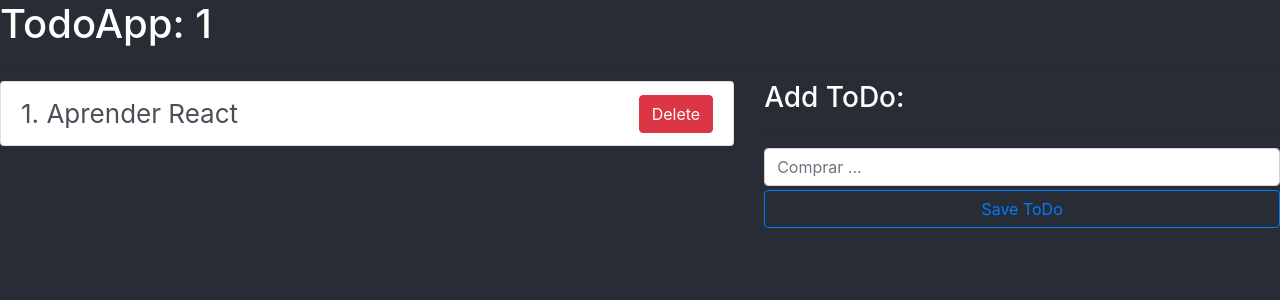
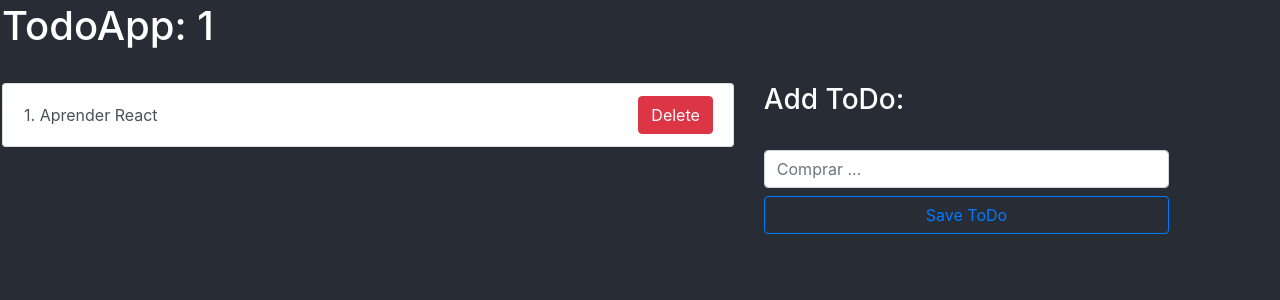
Before and after one commit to JhonPerez95/Hook-App, a React (Create React App) app: page / in a window 1280 px wide. Shown: the top 300 px of the page. Built offline with nearby package versions, Linux system fonts and the light colour scheme.

Commit message:
form, useForm

```diff
--- a/src/components/useReducer/TodoApp.js
+++ b/src/components/useReducer/TodoApp.js
@@ -1,5 +1,9 @@
 import React, { useReducer } from 'react';
+
 import todoReducer from './todoReducer';
+import useForm from '../../hook/useForm';
+
+import './style.css';
 
 const initialState = [
   {
@@ -10,7 +14,31 @@ const initialState = [
 ];
 
 const TodoApp = () => {
-  const [todos] = useReducer(todoReducer, initialState);
+  const [todos, dispatch] = useReducer(todoReducer, initialState);
+
+  const [formState, handleInputChange, resetInput] = useForm({
+    description: '',
+  });
+  const { description } = formState;
+
+  const handleSunmit = (e) => {
+    e.preventDefault();
+
+    const newTodo = {
+      id: new Date().getTime(),
+      description: description,
+      done: false,
+    };
+
+    const action = {
+      type: 'ADD_TODO',
+      payload: newTodo,
+    };
+
+    dispatch(action);
+    resetInput();
+  };
+
   return (
     <div>
       <h1>TodoApp: {todos.length}</h1>
@@ -31,18 +59,23 @@ const TodoApp = () => {
             ))}
           </ul>
         </div>
-        <div className="col-5">
+        <div className="col-4">
           <h3>Add ToDo:</h3>
           <hr />
-          <form action="">
+          <form onSubmit={handleSunmit}>
             <input
               type="text"
               className="form-control"
               name="description"
               placeholder="Comprar ..."
               autoComplete="off"
+              value={description}
+              onChange={handleInputChange}
             />
-            <button className="btn btn-outline-primary mt-1 btn-block">
+            <button
+              className="btn btn-outline-primary mt-2 btn-block"
+              type="submit"
+            >
               Save ToDo
             </button>
           </form>
--- /dev/null
+++ b/src/components/useReducer/style.css
@@ -0,0 +1,25 @@
+.list-group-item {
+  align-items: center;
+  display: flex;
+  justify-content: space-between;
+}
+
+p {
+  margin: 1px;
+  cursor: pointer;
+}
+
+.complete {
+  text-decoration: line-through;
+}
+
+body {
+  margin: 2px;
+  font-family: -apple-system, BlinkMacSystemFont, 'Segoe UI', 'Roboto', 'Oxygen',
+    'Ubuntu', 'Cantarell', 'Fira Sans', 'Droid Sans', 'Helvetica Neue',
+    sans-serif;
+  background-color: #282c34;
+
+  color: white;
+  overflow: hidden;
+}
--- a/src/components/useReducer/todoReducer.js
+++ b/src/components/useReducer/todoReducer.js
@@ -1,7 +1,7 @@
 const todoReducer = (state = [], action) => {
   switch (action.type) {
-    // case 'ADD_TODO':
-    //   break;
+    case 'ADD_TODO':
+      return [...state, action.payload];
 
     default:
       return state;
--- a/src/components/useState/CounterApp.js
+++ b/src/components/useState/CounterApp.js
@@ -1,5 +1,4 @@
 import React, { useState } from 'react';
-import PropTypes from 'prop-types';
 
 const CounterApp = () => {
   const [state, setState] = useState({
@@ -26,6 +25,4 @@ const CounterApp = () => {
   );
 };
 
-CounterApp.propTypes = {};
-
 export default CounterApp;
--- a/src/components/useState/CounterCustomHook.js
+++ b/src/components/useState/CounterCustomHook.js
@@ -1,5 +1,4 @@
 import React from 'react';
-import PropTypes from 'prop-types';
 import useCounter from '../../hook/useCounter';
 
 const CounterCustomHook = () => {
@@ -23,6 +22,4 @@ const CounterCustomHook = () => {
   );
 };
 
-CounterCustomHook.propTypes = {};
-
 export default CounterCustomHook;
--- a/src/css/index.css
+++ b/src/css/index.css
@@ -1,29 +1,14 @@
-body {
+/* body {
   margin: 0px;
   font-family: -apple-system, BlinkMacSystemFont, 'Segoe UI', 'Roboto', 'Oxygen',
     'Ubuntu', 'Cantarell', 'Fira Sans', 'Droid Sans', 'Helvetica Neue',
     sans-serif;
   background-color: #282c34;
   min-height: 100vh;
-  /* display: flex; */
+  display: flex;
   flex-direction: column;
   align-items: center;
   justify-content: center;
   font-size: calc(10px + 2vmin);
   color: white;
-}
-
-.list-group-item {
-  align-items: center;
-  display: flex;
-  justify-content: space-between;
-}
-
-p {
-  margin: 0px;
-  cursor: pointer;
-}
-
-.complete {
-  text-decoration: line-through;
-}
+} */
--- a/src/hook/useForm.js
+++ b/src/hook/useForm.js
@@ -7,7 +7,11 @@ const useForm = (initialState = {}) => {
     setValue({ ...value, [target.name]: target.value });
   };
 
-  return [value, handleInputChange];
+  const resetInput = () => {
+    setValue(initialState);
+  };
+
+  return [value, handleInputChange, resetInput];
 };
 
 export default useForm;
```
